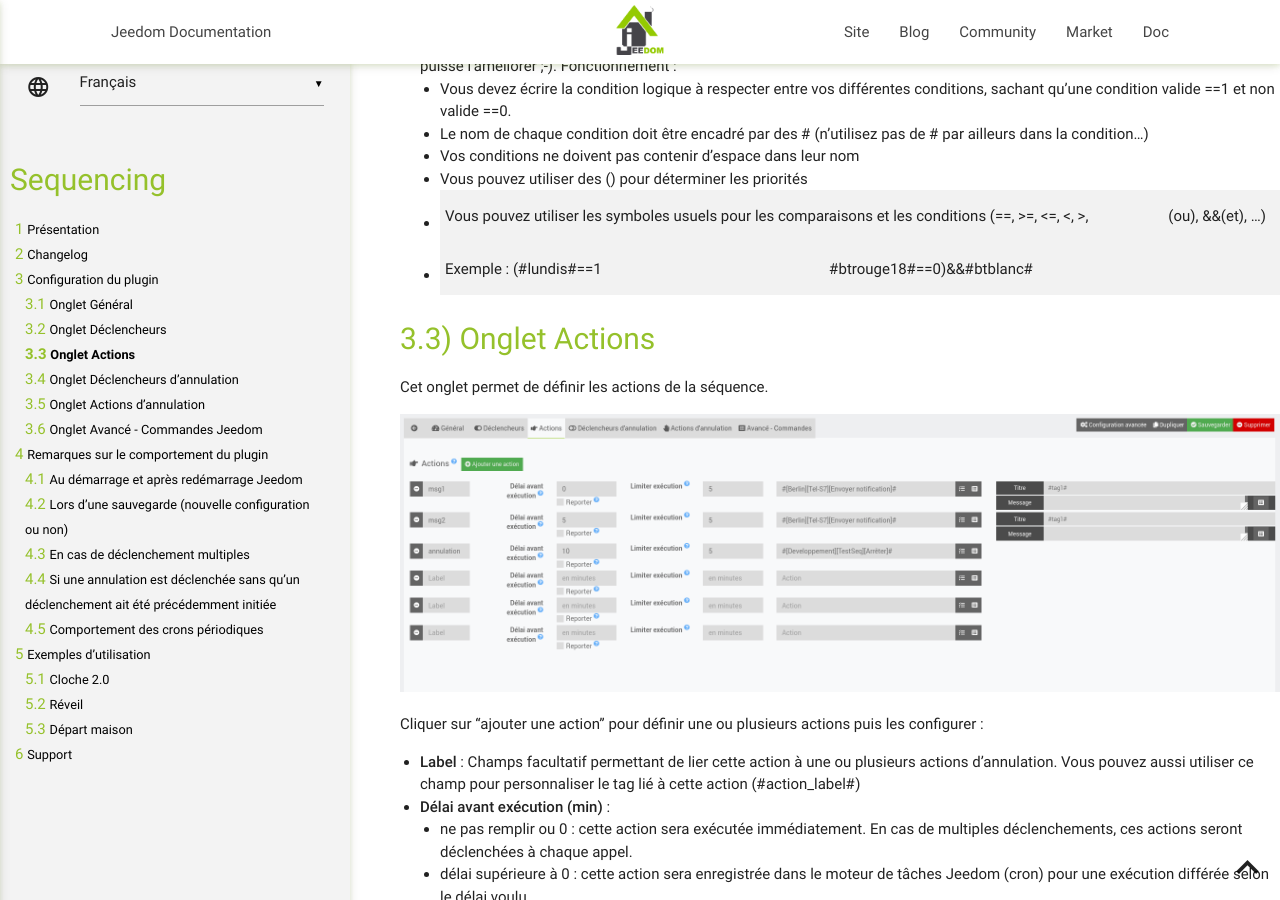
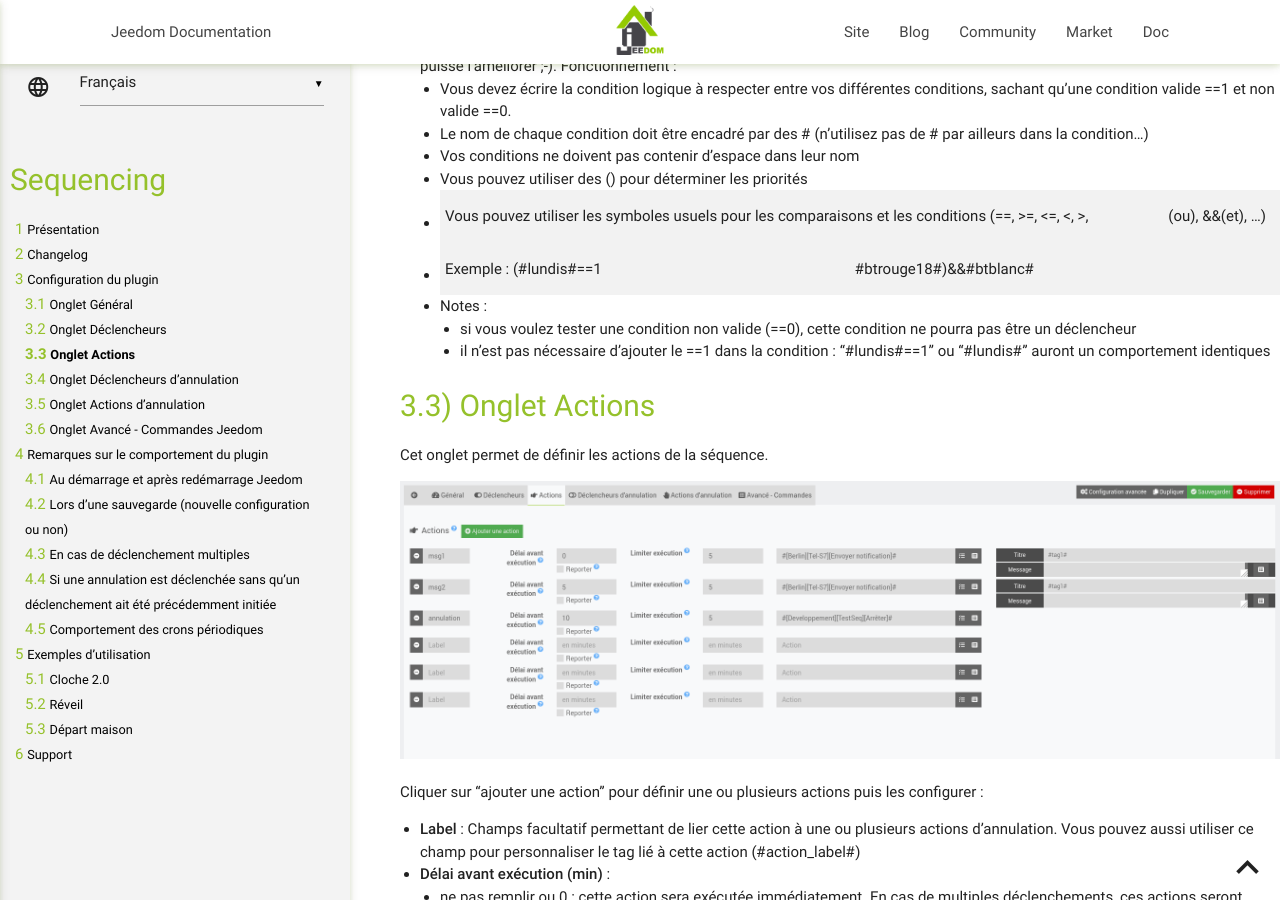
Before and after one commit to AgP42/sequencing, a Jekyll site: the page built from docs/fr_FR/index.md, in a window 1280 px wide and 900 px high, scrolled down 7135 px. Built offline with Jekyll 4.4.1, drawn with Linux system fonts in a browser that asks for light colours; our own code applies the rules of GitHub Pages for plain Markdown files.

Commit message:
debug erreur log

```diff
--- a/docs/fr_FR/index.md
+++ b/docs/fr_FR/index.md
@@ -209,7 +209,10 @@ Choisir ici les conditions que vous voulez appliquer entre ces différents élé
   * Vos conditions ne doivent pas contenir d'espace dans leur nom
   * Vous pouvez utiliser des () pour déterminer les priorités
   * Vous pouvez utiliser les symboles usuels pour les comparaisons et les conditions (==, >=, <=, <, >, ||(ou), &&(et), ...)
-  * Exemple : (#lundis#==1||#btrouge18#==0)&&#btblanc#
+  * Exemple : (#lundis#==1||#btrouge18#)&&#btblanc#
+  * Notes :
+    * si vous voulez tester une condition non valide (==0), cette condition ne pourra pas être un déclencheur
+    * il n'est pas nécessaire d'ajouter le ==1 dans la condition : "#lundis#==1" ou "#lundis#" auront un comportement identiques
 
 Onglet **Actions**
 ---
```
Also changed, not shown: 1 other file.
